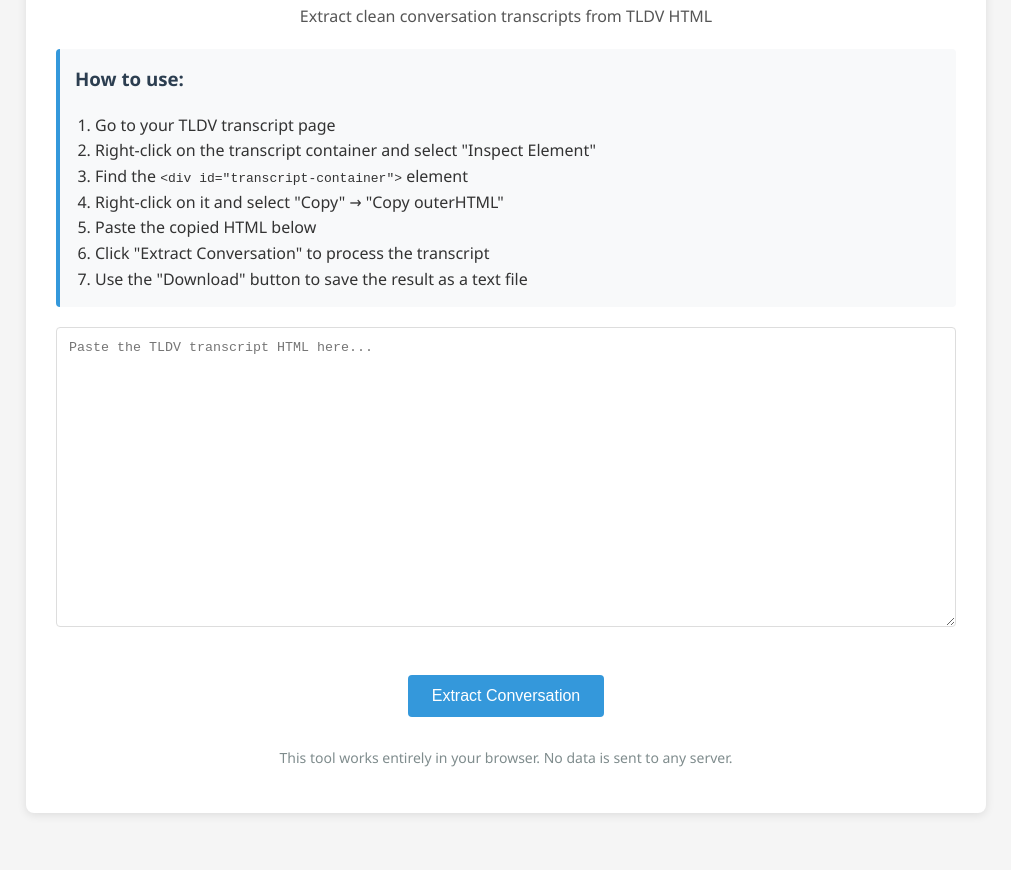
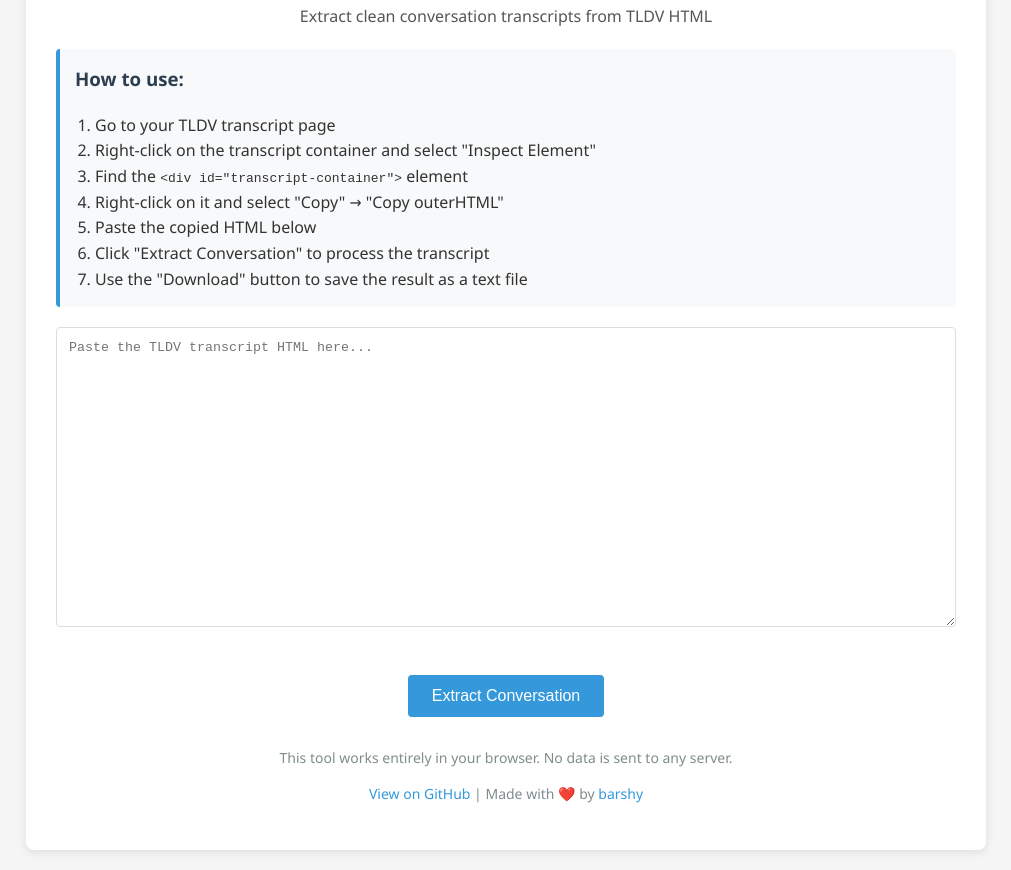
Before and after one commit to barshy/tldv-transcript-extractor-, a plain HTML site: page index.html in a window 1280 px wide. Shown: the part 119-989 px from the top of the page, without its empty margins (134-1145 px from the left). Before the commit the page ends 952 px from the top, so only its background shows below. Drawn offline with Linux system fonts and the light colour scheme.

Commit message:
Add GitHub repository link to web app footer

```diff
--- a/index.html
+++ b/index.html
@@ -136,6 +136,11 @@
 
         <footer>
             <p>This tool works entirely in your browser. No data is sent to any server.</p>
+            <p style="margin-top: 10px; font-size: 14px;">
+                <a href="https://github.com/barshy/tldv-transcript-extractor-" target="_blank" style="color: #3498db; text-decoration: none;">
+                    View on GitHub
+                </a> | Made with ❤️ by <a href="https://github.com/barshy" target="_blank" style="color: #3498db; text-decoration: none;">barshy</a>
+            </p>
         </footer>
     </div>
 
```
